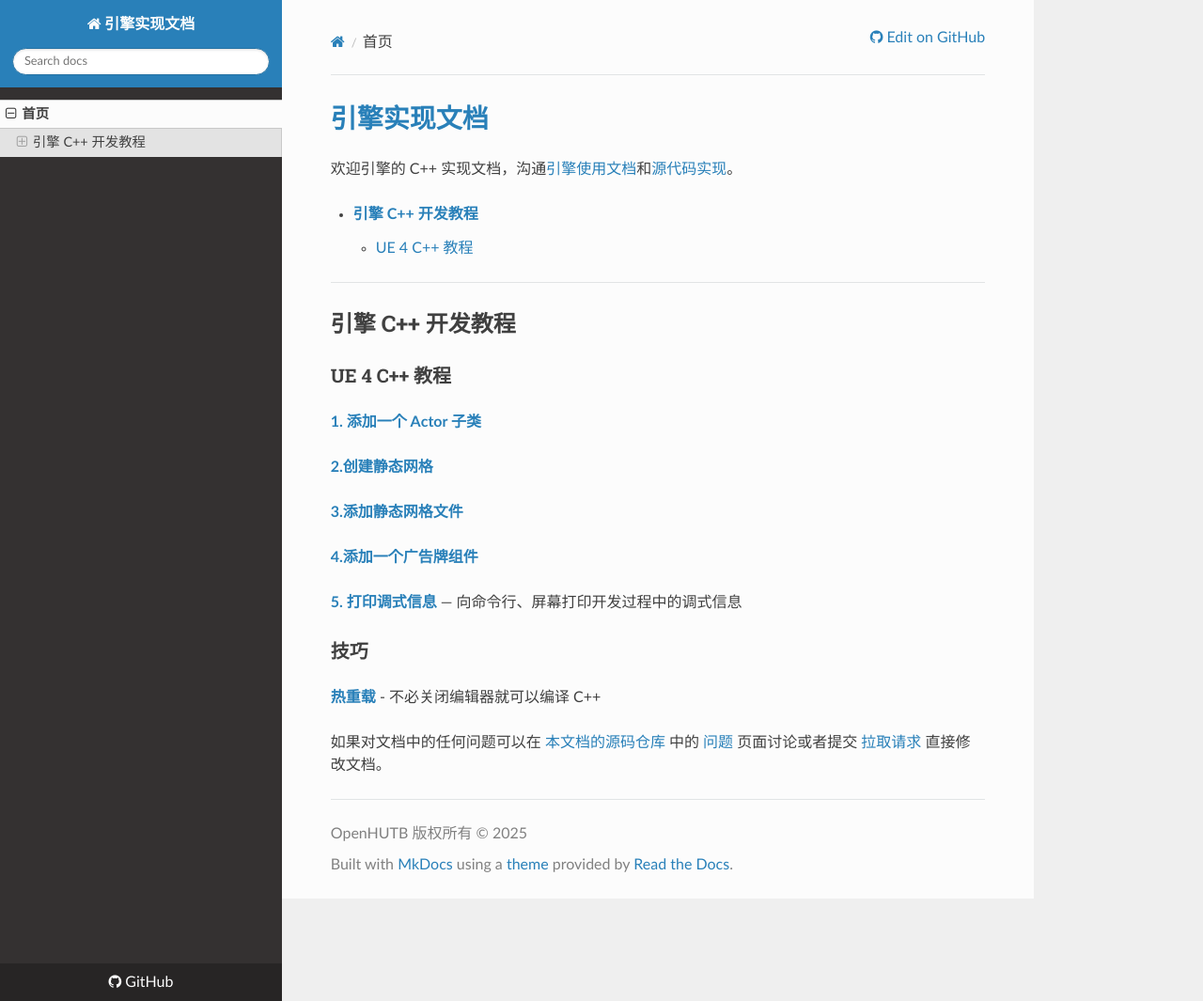
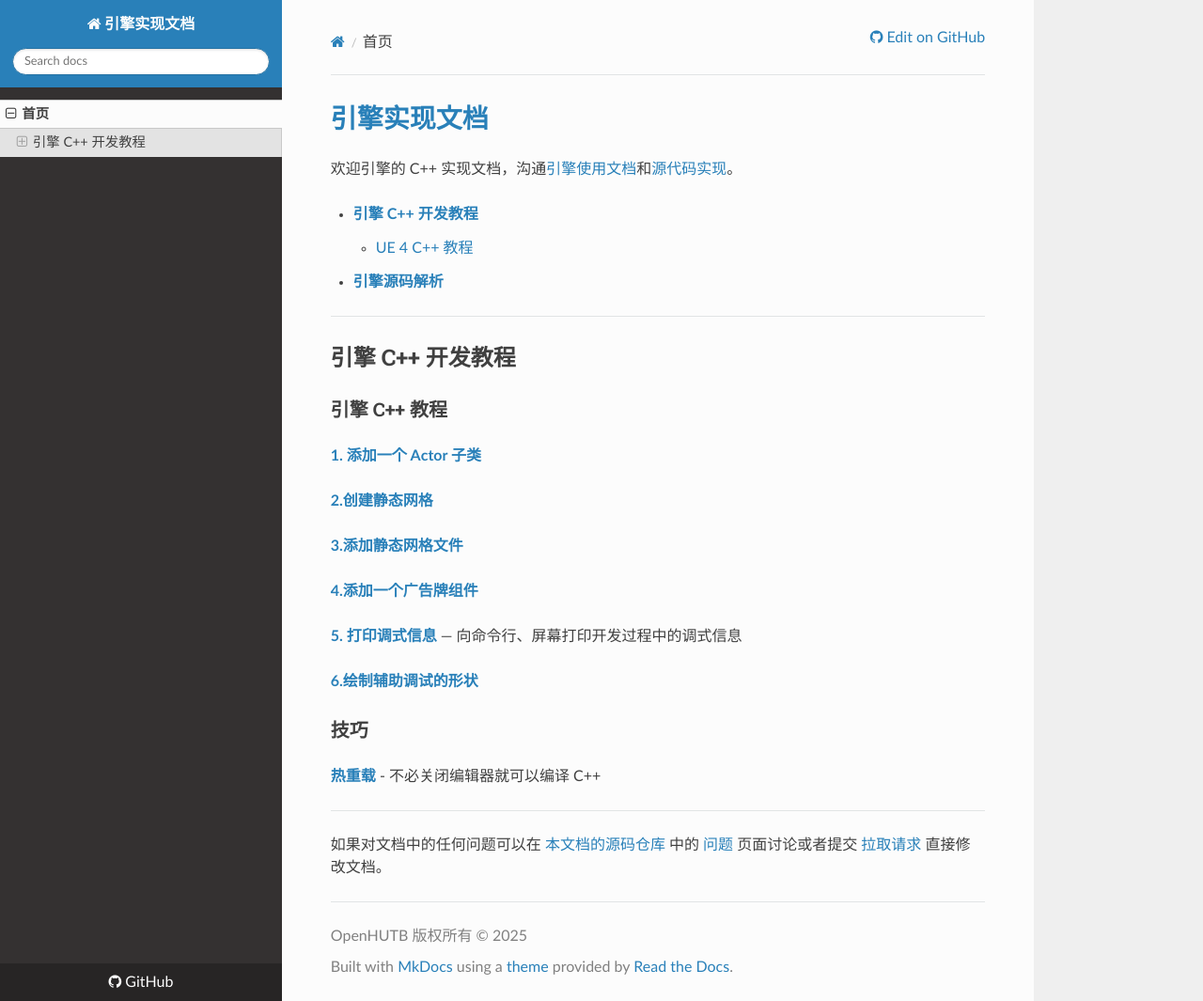
Before and after one commit to OpenHUTB/cpp, an MkDocs documentation site: the page built from docs/index.md, in a window 1280 px wide and 1065 px high. Shown: the whole window at 94% size. Built offline with MkDocs 1.6.1, drawn with Linux system fonts in a browser that asks for light colours; nearby versions of some CDN libraries; a script that is not in the unit is left out.

Commit message:
绘制辅助调试的形状

```diff
--- a/docs/index.md
+++ b/docs/index.md
@@ -7,7 +7,7 @@ title: 主页
 
 * [__引擎 C++ 开发教程__](#dev)
     * [UE 4 C++ 教程](#plugin)
-
+* [__引擎源码解析__](#src)
 
 ---
 
@@ -17,7 +17,7 @@ title: 主页
 
 
 
-### UE 4 C++ 教程 <span id="engine_cpp"></span>
+### 引擎 C++ 教程 <span id="engine_cpp"></span>
 
 [__1. 添加一个 Actor 子类__](./tutorial/add_actor_subclass.md)
 
@@ -29,6 +29,8 @@ title: 主页
 
 [__5. 打印调式信息__](tutorial/print_debug.md) — 向命令行、屏幕打印开发过程中的调式信息
 
+[__6.绘制辅助调试的形状__](./tutorial/draw_debug.md)
+
 
 ### 技巧
 
@@ -38,6 +40,6 @@ title: 主页
 
 
 
-
+____
 
 如果对文档中的任何问题可以在 [本文档的源码仓库](https://github.com/OpenHUTB/cpp) 中的 [问题](https://github.com/OpenHUTB/cpp/issues) 页面讨论或者提交 [拉取请求](https://zhuanlan.zhihu.com/p/153381521) 直接修改文档。
```
Also changed, not shown: docs/tutorial/print_debug.md (+2 -2 lines), docs/img/draw_debug.jpg (added).
